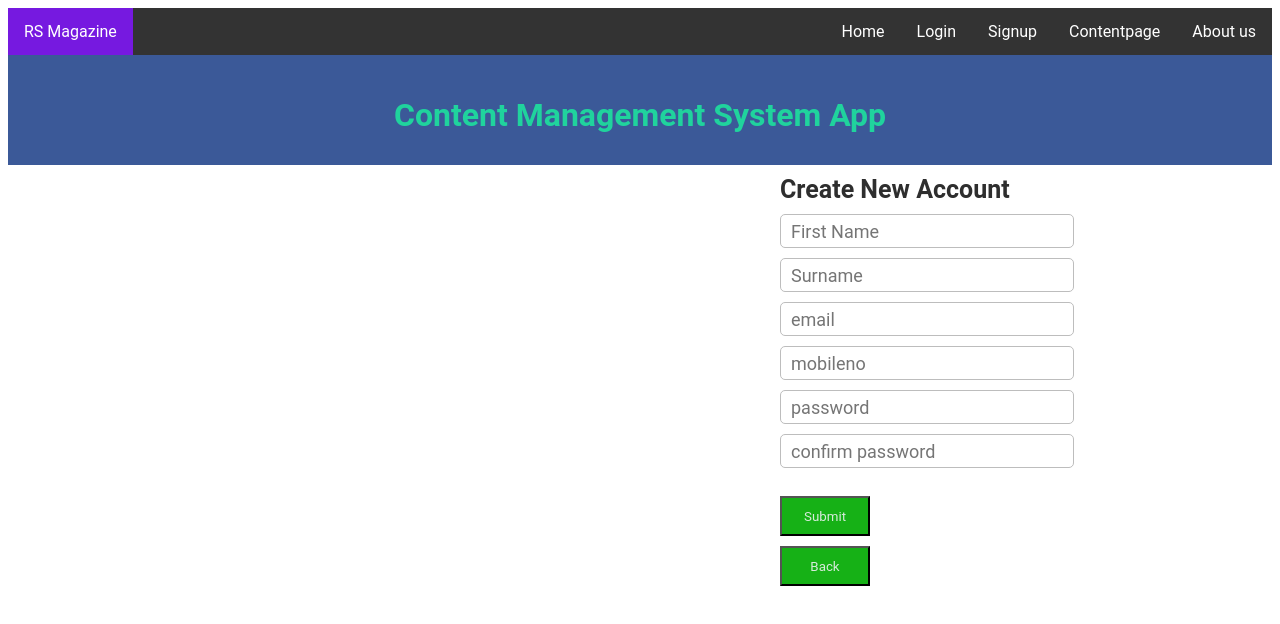
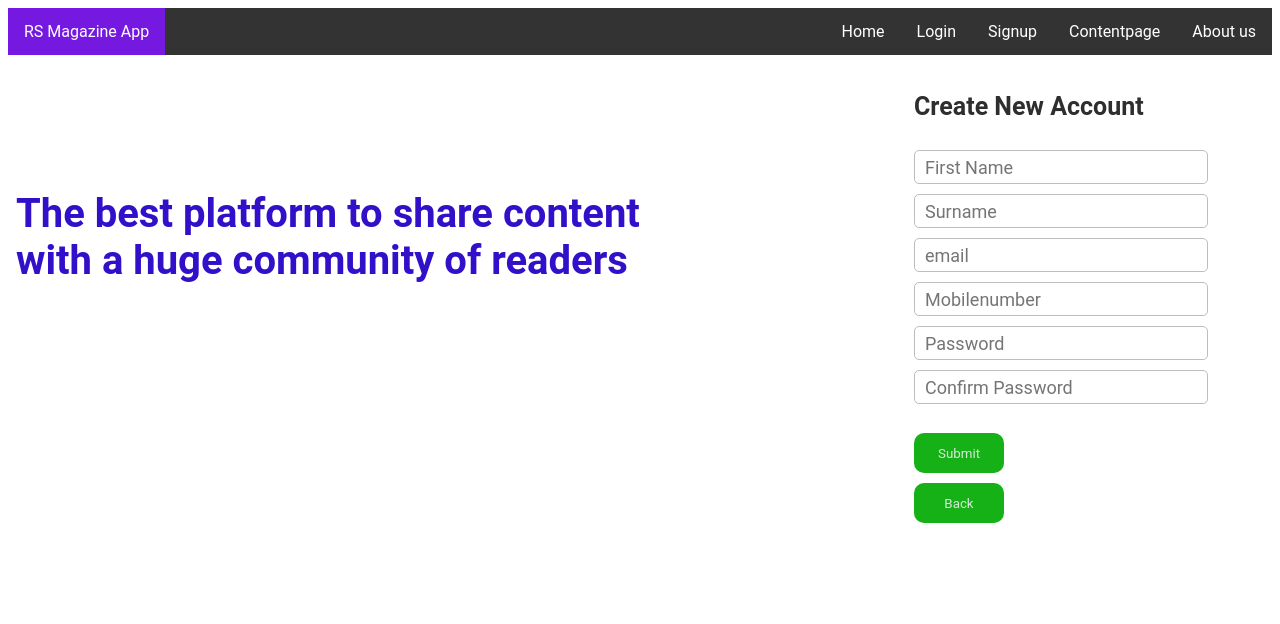
Before and after one commit to Rajendra152/CMSAPP, an Angular app: page /signup in a window 1280 px wide. Shown: the top 624 px of the page. Built offline with nearby package versions, Linux system fonts and the light colour scheme.

Commit message:
Updated the components

```diff
--- a/src/app/aboutus/aboutus.component.css
+++ b/src/app/aboutus/aboutus.component.css
@@ -1,9 +1,43 @@
+.heading-one{
+    font-family: 'Roboto', sans-serif;
+    text-align: center;
+    font-size: 30px;
+    color: rgb(161, 96, 36);
+}
+
 .heading{
     font-family: 'Roboto', sans-serif;
     text-align: center;
+    font-size: 25px;
+    color: rgb(36, 86, 161);
 }
 
-.follow{
-    font-family: 'Roboto', sans-serif;
+.follow-us-section {
+    background-color: white;
+  }
+  .follow-us-section-heading {
     text-align: center;
-}
+    color: #183b56;
+    font-family: "Roboto";
+    font-size: 28px;
+    font-weight: 700;
+  }
+  .follow-us-icon-container {
+    background-color: #faf7e8;
+    width: 50px;
+    height: 50px;
+    border-radius: 40px;
+    margin: 15px;
+    padding-top: 22px;
+    padding-bottom: 14px;
+    padding-right: 16px;
+    padding-left: 22px;
+    float: left;
+  }
+  .icon {
+    color: #d0b200;
+    font-size: 35px;
+  }
+  .icon-container{
+      padding-left: 30%;
+  }
--- a/src/app/aboutus/aboutus.component.html
+++ b/src/app/aboutus/aboutus.component.html
@@ -5,30 +5,38 @@
     <meta http-equiv="X-UA-Compatible" content="IE=edge" />
     <meta name="viewport" content="width=device-width, initial-scale=1.0" />
     <title>Document</title>
+    <link rel="stylesheet" href="https://cdnjs.cloudflare.com/ajax/libs/font-awesome/4.7.0/css/font-awesome.min.css">
   </head>
   <body>
     <section class="about container">
-      <h1 class="heading">About</h1>
+      <h1 class="heading-one">About</h1>
       <p class="heading">
-       Content Management System Application is a simple application where users can post something and can perform Crud operations on it.
+       Content Management System Application is a simple application <br />
+       where users can post something and can perform Crud operations on it.<br />
+       It is the best platform to share content with a huge community of readers.
       </p>
-      <br />
-      <br />
-      <br />
-      <h1 class="heading">Vision&Mission</h1>
+      <h1 class="heading-one">Vision&Mission</h1>
       <p class="heading">
-       Vision of Content Management System Application is to help users know about others skills and potential and build them.
+       Vision and Mission of Content Management System Application is to help users know about others skills <br />
+       and potential and build them.Share Knowledge with others.
       </p>
-      <br />
-      <br />
-      <br />
-      <div class="follow">
-        <h4>Follow Us</h4>
-        <a href="#">Facebook</a><br />
-        <a href="#">Youtube</a><br />
-        <a href="#">Instagram</a><br />
-        <a href="#">Twitter</a><br />
-      </div>
     </section>
+    <div class="follow-us-section d-flex flex-column justify-content-center">
+            <h1 class="follow-us-section-heading">Follow Us</h1>
+          </div>
+          <div class="icon-container d-flex flex-column justify-content-center">
+              <div class="follow-us-icon-container">
+                <i class="fa fa-twitter" style="font-size:48px;color:rgb(114, 27, 172)"></i>
+              </div>
+              <div class="follow-us-icon-container">
+                <i class="fa fa-instagram" style="font-size:48px;color:rgb(54, 24, 187)"></i>
+              </div>
+              <div class="follow-us-icon-container">
+                <i class="fa fa-facebook-f" style="font-size:48px;color:rgb(67, 39, 223)"></i>
+              </div>
+              <div class="follow-us-icon-container">
+                <i class="fa fa-linkedin-square" style="font-size:48px;color:rgb(83, 25, 190)"></i>
+              </div>
+          </div>
   </body>
 </html>
--- a/src/app/app.component.html
+++ b/src/app/app.component.html
@@ -1,7 +1,7 @@
 <ul>
   <div class="logo">
     <li><i class="fa-solid fa-square-pen"></i></li>
-    <li><a class="active">RS Magazine</a></li>
+    <li><a class="active">RS Magazine App</a></li>
   </div>
 
   <li><a routerLink="aboutus">About us</a></li>
--- a/src/app/landing/landing.component.css
+++ b/src/app/landing/landing.component.css
@@ -41,11 +41,13 @@ ul {
   padding: 12px 16px;
   font-weight: bold;
   color: #ffffff;
-  background: #42b72a;
+  background: #2a83b7;
   margin: 10px 0;
   width: 150px;
   font-family: 'Roboto', sans-serif;
   cursor: pointer;
+  border-width: 0px;
+  border-radius: 10px;
 }
 
 /* Main Styles */
@@ -53,6 +55,7 @@ ul {
 main {
   background-image: url("https://img.polontech.com/media/2018/06/content-managementsystems.jpg");
   background-size: cover;
+  width: 75%;
   padding: 50px 0;
 }
 
@@ -63,8 +66,7 @@ main {
   height: 300px;
   text-align: center;
   padding: 40px 0;
-  box-shadow: 2px 2px 10px;
-  margin-left: 75%;
+  margin-left: 100%;
 }
 
 .login-form h1 {
@@ -102,7 +104,7 @@ form input {
 }
 
 form button {
-  background-color: #4267b2;
+  background-color: #2a83b7;
   color: white;
   padding: 14px;
   margin: 5px 0;
@@ -114,10 +116,13 @@ form button {
   padding: 12px 16px;
   font-weight: bold;
   color: #ffffff;
-  background: #42b72a;
+  background: #2a83b7;
   margin: 10px 0;
   font-family: 'Roboto', sans-serif;
   cursor: pointer;
+  border-width: 0px;
+  border-radius: 10px;
+  width: 170px;
 }
 
 form p {
--- a/src/app/login/login.component.css
+++ b/src/app/login/login.component.css
@@ -84,7 +84,7 @@ form input {
 }
 
 form button {
-  background-color: #7d8aa5;
+  background-color: #56a1cc;
   color: white;
   padding: 14px;
   margin: 5px 0;
@@ -101,6 +101,8 @@ form button {
   margin: 10px 0;
   cursor: pointer;
   font-family: 'Roboto', sans-serif;
+  border-width: 0px;
+  border-radius: 10px;
 }
 
 form p {
@@ -117,11 +119,13 @@ form p span {
 }
 
 .back {
-  background-color: rgb(22, 177, 22);
+  background-color: #42b72a;
   height: 40px;
   width: 90px;
-  color: rgba(234, 240, 239, 0.911);
+  color: #ffffff;
   text-decoration: none;
   font-family: 'Roboto', sans-serif;
   cursor: pointer;
+  border-width: 0px;
+  border-radius: 10px;
 }
--- a/src/app/password/password.component.html
+++ b/src/app/password/password.component.html
@@ -11,7 +11,7 @@
     <form class="forgot-form">
       <h2 class="login-heading">Forgot <br />Your Password?</h2>
       <h3 class="login-enter">Please enter your Details</h3>
-      <input type="text" placeholder="email" class="email-css" required (keyup)="onkey($event, 'email')"/>
+      <input type="text" placeholder="email" class="email-css" (keyup)="onkey($event, 'email')" />
       <p *ngIf="!valid.email" class="text-red-200 text-xs italic">Invalid Email</p>
       <br />
       <input
@@ -21,7 +21,7 @@
         required
       />
       <br />
-      <button class="reset-button" (click)="successNotification()">Reset Password</button>
+      <button class="reset-button" (click)="successNotification()" routerLink="/login">Reset Password</button>
       <br />
       <button class="btn btn-primary back">
         <a href="/">Back</a>
--- a/src/app/signup/signup.component.css
+++ b/src/app/signup/signup.component.css
@@ -1,65 +1,33 @@
 /* This code is the signup page css code for the cms app */
-body {
-  text-align: center;
+
+
+.container {
   width: 100%;
-  margin: 0 auto;
-  padding: 0px;
+}
+.heading{
+  width: 50%;
+  float: left;
   font-family: 'Roboto', sans-serif;
-  background: linear-gradient(white, #d3d8e8);
-}
-.main-heading {
-  text-align: center;
-  color: rgb(32, 211, 157);
-  font-family: 'Roboto', sans-serif;
-}
-.container {
-  max-width: 960px;
-  margin: 0 auto;
-}
-header {
-  background-color: #3b5998;
-  padding: 20px 0;
-  height: 70px;
+  font-size: 40px;
+  text-align: left;
+  padding-top: 100px;
+  color: rgb(50, 16, 202);
 }
 
-#header_wrapper {
-  width: 100%;
-  min-width: 980px;
-  background-color: #4c66a4;
-}
-
-#header {
-  width: 980px;
-  margin: 0px auto;
-  padding: 0px;
-  height: 125px;
-}
 
 #wrapper {
   margin: 0 auto;
   padding: 0px;
-  text-align: center;
-  width: 980px;
+  text-align: left;
+  float: left;
+  width: 50%;
 }
 
 #wrapper div {
   float: right;
-  font-family: helvetica, arial, sans-serif;
+  font-family: 'Roboto', sans-serif;
 }
 
-#wrapper #div1 {
-  margin-top: 30px;
-  width: 590px;
-  text-align: center;
-}
-
-#wrapper #div1 p {
-  font-size: 20px;
-  font-family: 'Roboto', sans-serif;
-  font-weight: bold;
-  margin: 0px;
-  color: #0e385f;
-}
 
 #wrapper #div2 {
   margin-top: 10px;
@@ -74,11 +42,6 @@ header {
   font-family: 'Roboto', sans-serif;
 }
 
-#wrapper #div2 p {
-  font-size: 18px;
-  color: #2e2e2e;
-  font-family: 'Roboto', sans-serif;
-}
 
 #wrapper #div2 li {
   list-style-type: none;
@@ -113,45 +76,12 @@ header {
   font-family: 'Roboto', sans-serif;
 }
 
-#wrapper #div2 li select {
-  padding: 4px;
-  float: left;
-}
-
-#wrapper #div2 li a {
-  margin-left: 10px;
-  width: 150px;
-  color: #045fb4;
-  text-decoration: none;
-  font-size: 11px;
-  display: inline-block;
-  vertical-align: middle;
-  line-height: 15px;
-  font-family: 'Roboto', sans-serif;
-}
-
-#wrapper #div2 li a:hover {
-  text-decoration: underline;
-}
-
-#wrapper #div2 li {
-  color: #2e2e2e;
-  font-size: 18px;
-}
-
-#wrapper #div2 #terms {
-  color: #424242;
-  font-size: 11px;
-}
-
-#wrapper #div2 #terms a {
-  display: inline;
-  margin: 0px;
-}
 
 #wrapper #div2 li input[type="submit"] {
   width: 205px;
   height: 25px;
+  border-width: 0px;
+  border-radius: 10px;
   text-align: center;
   font-size: 19px;
   margin-top: 10px;
@@ -171,10 +101,6 @@ header {
   text-shadow: 0 1px 2px rgba(0, 0, 0, 0.5);
 }
 
-.left {
-  float: left;
-  padding: 0 20px 20px 350px;
-}
 
 .back {
   background-color: rgb(22, 177, 22);
@@ -185,4 +111,6 @@ header {
   margin-top: 10px;
   font-family: 'Roboto', sans-serif;
   cursor: pointer;
+  border-width: 0px;
+  border-radius: 10px;
 }
--- a/src/app/signup/signup.component.html
+++ b/src/app/signup/signup.component.html
@@ -1,14 +1,23 @@
 <!--This code is the signup page code for the cms app-->
-<header>
-  <div class="container">
-    <div class="content">
-      <h1 class="main-heading">Content Management System App</h1>
-    </div>
+
+<!DOCTYPE html>
+<html lang="en">
+<head>
+  <meta charset="UTF-8">
+  <meta http-equiv="X-UA-Compatible" content="IE=edge">
+  <meta name="viewport" content="width=device-width, initial-scale=1.0">
+  <title>Document</title>
+</head>
+<body>
+  <div class="container d-flex flex-column justify-content-start">
+  <div>
+    <h1 class="heading">The best platform to share content with a huge community of readers</h1>
   </div>
-</header>
   <div id="wrapper">
     <div id="div2">
+      <br />
       <h1>Create New Account</h1>
+      <br />
       <li>
         <input type="text" placeholder="First Name" id="Firstname" required (keyup)="onkey($event, 'firstname')"/>
         <p *ngIf="!valid.firstname" class="text-red-10 text-xs italic">Min.length is 5 characters</p>
@@ -24,15 +33,15 @@
         <p *ngIf="!valid.email" class="text-red-200 text-xs italic">Invalid Email</p>
       </li>
       <li>
-        <input type="text" placeholder="mobileno" id="mobileno-input" required (keyup)="onkey($event, 'mobileno')"/>
+        <input type="text" placeholder="Mobilenumber" id="mobileno-input" required (keyup)="onkey($event, 'mobileno')"/>
         <p *ngIf="!valid.mobileno" class="text-red-200 text-xs italic">Invalid Mobile Number</p>
       </li>
       <li>
-        <input type="password" placeholder="password" required (keyup)="onkey($event, 'password')"/>
+        <input type="password" placeholder="Password" required (keyup)="onkey($event, 'password')"/>
         <p *ngIf="!valid.password" class="text-red-200 text-xs italic">Invalid Password</p>
       </li>
       <li>
-        <input type="password" placeholder="confirm password" required (keyup)="onkey($event, 'confirmPassword')"/>
+        <input type="password" placeholder="Confirm Password" required (keyup)="onkey($event, 'confirmPassword')"/>
         <p *ngIf="!valid.password" class="text-red-200 text-xs italic">Invalid Password</p>
       </li>
       <br />
@@ -43,3 +52,6 @@
       </button>
     </div>
   </div>
+</div>
+</body>
+</html>
```
